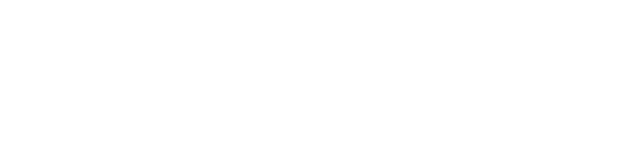
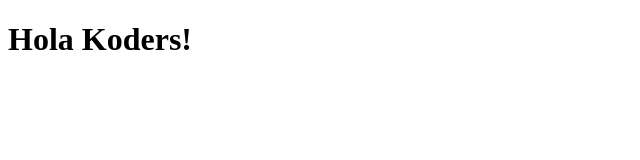
Before and after one commit to Israel2709/git-practice, a plain HTML site: page index.html in a window 1280 px wide. Shown: the whole page, without its empty margins (0-640 px from the left). Drawn offline with Linux system fonts and the light colour scheme.

Commit message:
Primer feature

```diff
--- a/index.html
+++ b/index.html
@@ -10,6 +10,7 @@
 </head>
 
 <body>
+    <h1>Hola Koders!</h1>
 
     <script src="js/main.js"></script>
 </body>
```
